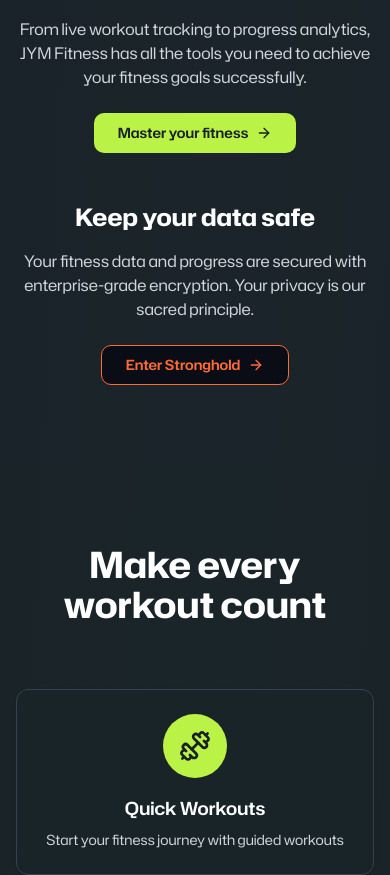
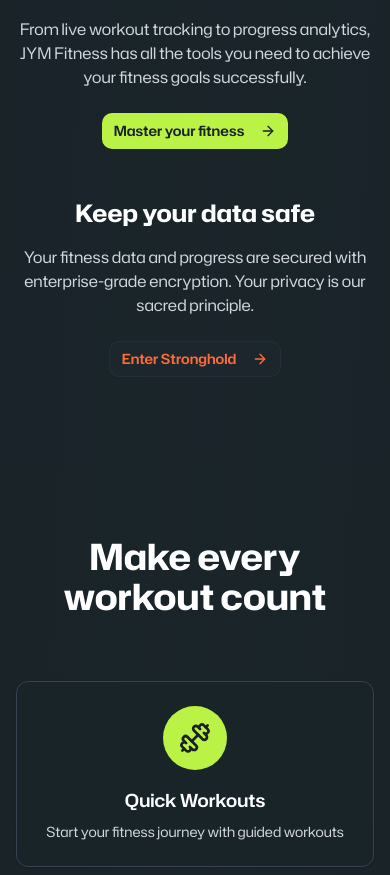
Before and after one commit to caglarbaranbora/JYM-web, a Next.js app: page / in a window 390 px wide. Shown: the part 3372-4247 px from the top of the page. Built offline with nearby package versions, Linux system fonts and the light colour scheme.

Commit message:
Refactor Button component styles to enhance accessibility and responsiveness, including updated size variants and improved hover effects for better user experience.

```diff
--- a/src/components/ui/button.tsx
+++ b/src/components/ui/button.tsx
@@ -5,25 +5,28 @@
 import { cn } from "@/lib/utils"
 
 const buttonVariants = cva(
-  "inline-flex items-center justify-center whitespace-nowrap rounded-md text-sm font-medium ring-offset-background transition-colors focus-visible:outline-none focus-visible:ring-2 focus-visible:ring-ring focus-visible:ring-offset-2 disabled:pointer-events-none disabled:opacity-50",
+  "inline-flex items-center justify-center gap-2 whitespace-nowrap rounded-md text-sm font-medium transition-all disabled:pointer-events-none disabled:opacity-50 [&_svg]:pointer-events-none [&_svg:not([class*='size-'])]:size-4 shrink-0 [&_svg]:shrink-0 outline-none focus-visible:border-ring focus-visible:ring-ring/50 focus-visible:ring-[3px] aria-invalid:ring-destructive/20 dark:aria-invalid:ring-destructive/40 aria-invalid:border-destructive",
   {
     variants: {
       variant: {
         default: "bg-primary text-primary-foreground hover:bg-primary/90",
         destructive:
-          "bg-destructive text-destructive-foreground hover:bg-destructive/90",
+          "bg-destructive text-white hover:bg-destructive/90 focus-visible:ring-destructive/20 dark:focus-visible:ring-destructive/40 dark:bg-destructive/60",
         outline:
-          "border border-input bg-background hover:bg-accent hover:text-accent-foreground",
+          "border bg-background shadow-xs hover:bg-accent hover:text-accent-foreground dark:bg-input/30 dark:border-input dark:hover:bg-input/50",
         secondary:
           "bg-secondary text-secondary-foreground hover:bg-secondary/80",
-        ghost: "hover:bg-accent hover:text-accent-foreground",
+        ghost:
+          "hover:bg-accent hover:text-accent-foreground dark:hover:bg-accent/50",
         link: "text-primary underline-offset-4 hover:underline",
       },
       size: {
-        default: "h-10 px-4 py-2",
-        sm: "h-9 rounded-md px-3",
-        lg: "h-11 rounded-md px-8",
-        icon: "h-10 w-10",
+        default: "h-9 px-4 py-2 has-[>svg]:px-3",
+        sm: "h-8 rounded-md gap-1.5 px-3 has-[>svg]:px-2.5",
+        lg: "h-10 rounded-md px-6 has-[>svg]:px-4",
+        icon: "size-9",
+        "icon-sm": "size-8",
+        "icon-lg": "size-10",
       },
     },
     defaultVariants: {
@@ -33,24 +36,25 @@
   }
 )
 
-export interface ButtonProps
-  extends React.ButtonHTMLAttributes<HTMLButtonElement>,
-    VariantProps<typeof buttonVariants> {
+function Button({
+  className,
+  variant,
+  size,
+  asChild = false,
+  ...props
+}: React.ComponentProps<"button"> &
+  VariantProps<typeof buttonVariants> & {
     asChild?: boolean
-}
+  }) {
+  const Comp = asChild ? Slot : "button"
 
-const Button = React.forwardRef<HTMLButtonElement, ButtonProps>(
-  ({ className, variant, size, asChild = false, ...props }, ref) => {
-    const Comp = asChild ? Slot : "button"
   return (
     <Comp
+      data-slot="button"
       className={cn(buttonVariants({ variant, size, className }))}
-        ref={ref}
       {...props}
     />
   )
 }
-)
-Button.displayName = "Button"
 
 export { Button, buttonVariants }
```
Lines whose indentation alone changed are shown as unchanged.
